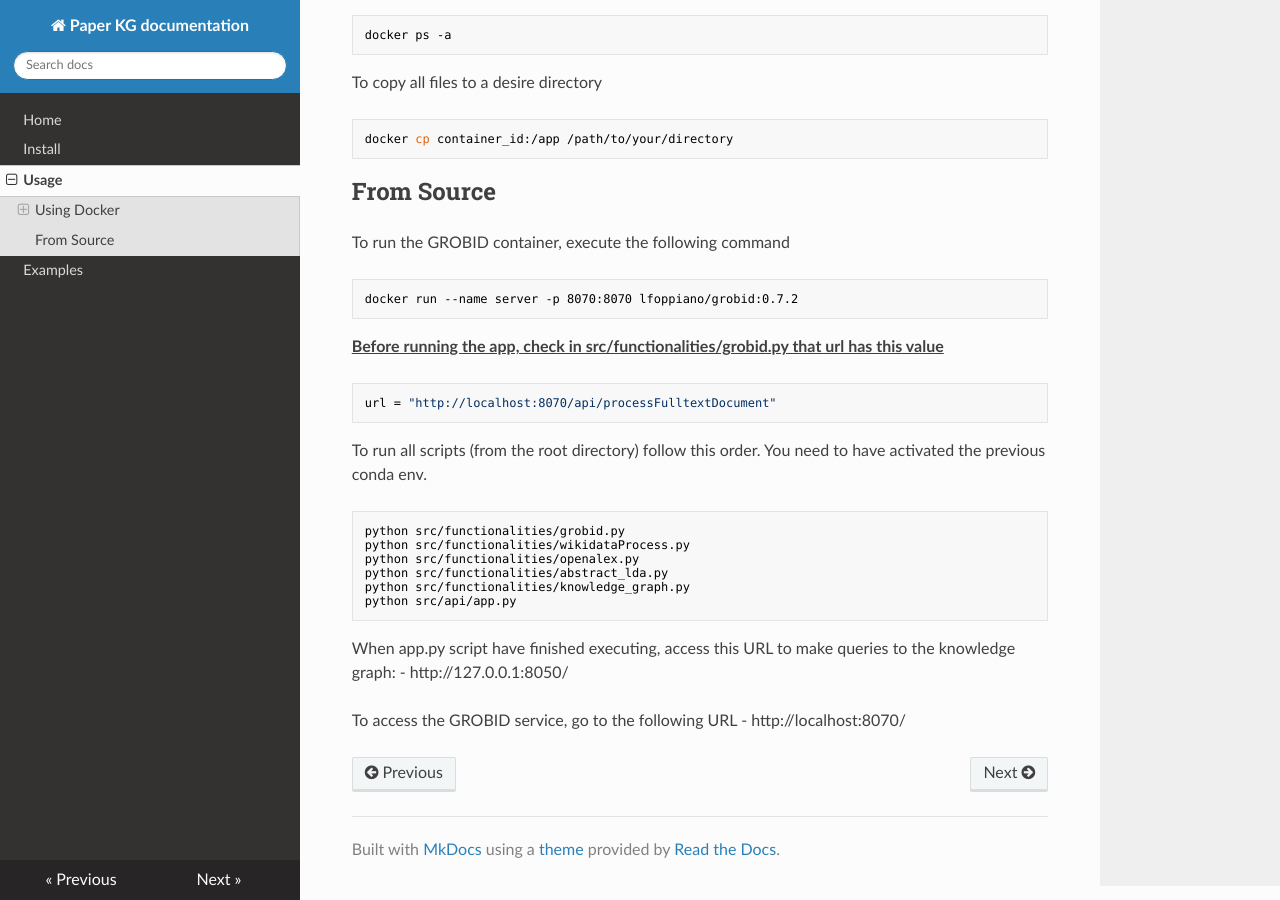
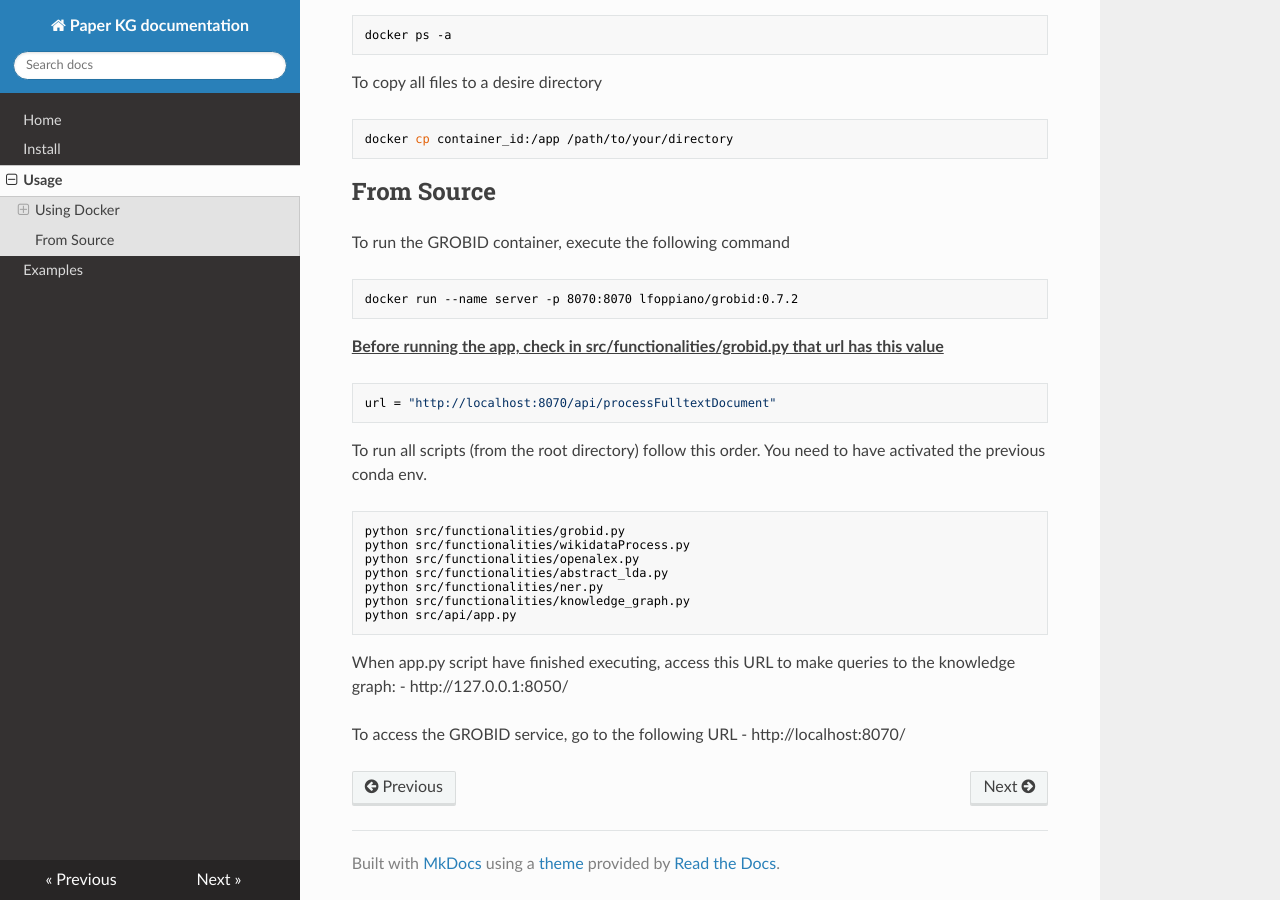
Before and after one commit to adrijmz/os_group_project, an MkDocs documentation site: the page built from docs/usage.md, in a window 1280 px wide and 900 px high, scrolled down 809 px. Built offline with MkDocs 1.6.1, drawn with Linux system fonts in a browser that asks for light colours; nearby versions of some CDN libraries.

````diff
--- a/docs/usage.md
+++ b/docs/usage.md
@@ -53,6 +53,7 @@ python src/functionalities/grobid.py
 python src/functionalities/wikidataProcess.py
 python src/functionalities/openalex.py
 python src/functionalities/abstract_lda.py
+python src/functionalities/ner.py
 python src/functionalities/knowledge_graph.py
 python src/api/app.py
 ```
````
Also changed, not shown: README.md (+1 -0 lines), 13 other files.
